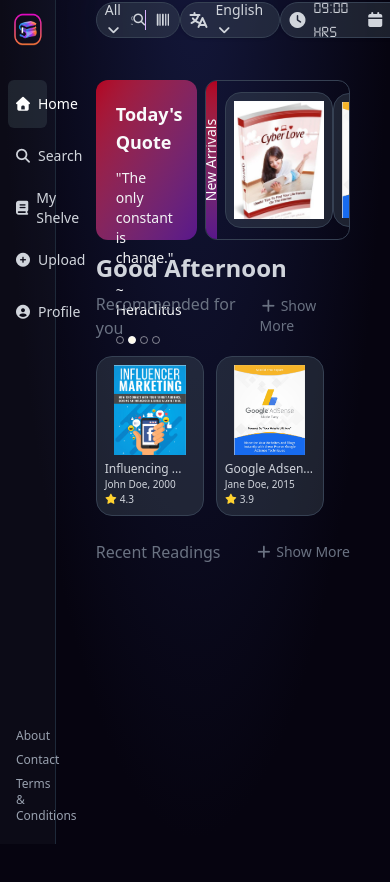
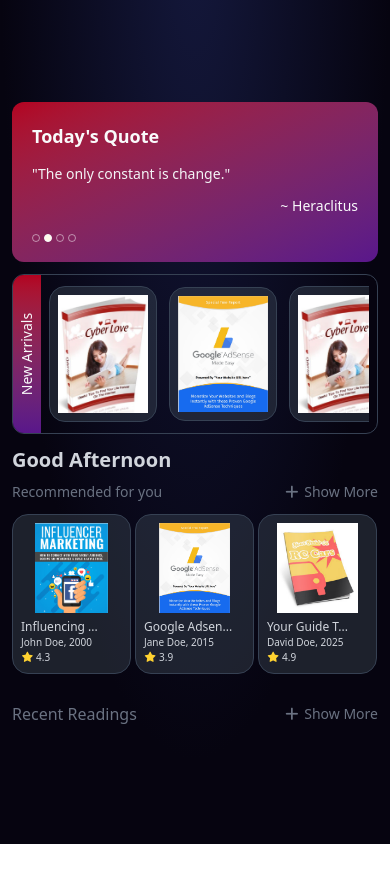
Before and after one commit to zimcodes1/E-Library, a React (Vite) app in the folder client/: page /home in a window 390 px wide. Shown: the top 882 px of the page. After the commit the page ends 844 px from the top, so only its background shows below. Built offline with nearby package versions, Linux system fonts and the light colour scheme.

Commit message:
feat: make homepage partly responsive for small screen devices

```diff
--- a/client/src/components/BookItem.tsx
+++ b/client/src/components/BookItem.tsx
@@ -5,7 +5,7 @@ function BookItem({bookImage, bookDetails }: { bookImage: string, bookDetails?:
     let bookTitle = bookDetails?.title
     if (bookDetails?.title !== undefined) {
         return (
-            <div className={`w-27 my-2 shrink-0 h-40 flex flex-col justify-start items-start p-2 bg-[#4857605a] border border-gray-700 rounded-2xl cursor-pointer overflow-hidden`} title={bookTitle}>
+            <div className={`w-27 max-sm:w-[32.5%] my-2 max-sm:my-1 shrink-0 h-40 flex flex-col justify-start items-start p-2 bg-[#4857605a] border border-gray-700 rounded-2xl cursor-pointer overflow-hidden`} title={bookTitle}>
                 <span className="flex w-fit mx-auto h-7/11"><img src={bookImage} className="h-full w-auto" alt="Addict" /></span>
                 <h3 className="text-xs text-gray-300 mt-1.5">{truncate(bookTitle, 12)}</h3>
                 <p className="text-[10px] text-gray-300">{bookDetails.author}, {bookDetails.year}</p>
--- a/client/src/components/SideMenu.tsx
+++ b/client/src/components/SideMenu.tsx
@@ -10,7 +10,7 @@ function SideMenu() {
         }`;
 
     return (
-        <div className="w-1/7 bg-[#48576019] h-full flex flex-col justify-start items-center px-2 fixed left-0 top-0 border-r border-gray-800">
+        <div className="w-1/7 max-sm:hidden bg-[#48576019] h-full flex flex-col justify-start items-center px-2 fixed left-0 top-0 border-r border-gray-800">
             <span className="flex w-full h-15 justify-start items-center">
                 <img src="/images/logo.png" alt="Logo" className="h-10" />
             </span>
--- a/client/src/components/TopMenu.tsx
+++ b/client/src/components/TopMenu.tsx
@@ -35,7 +35,7 @@ function TopMenu() {
 
 export function TopBar() {
     return (
-        <div className="w-6/7 backdrop-blur-3xl h-15 max-sm:h-10 flex justify-between items-center fixed top-0 right-0 px-10 z-50">
+        <div className="w-6/7 max-sm:hidden backdrop-blur-3xl h-15 max-sm:h-10 flex justify-between items-center fixed top-0 right-0 px-10 z-50">
             {/* Search Bar */}
             <span className="flex h-9 min-w-2/6 rounded-4xl bg-[#4857605a] justify-between items-center border border-gray-700">
                 <CustomSelect defaultValue="All" options={[{ value: "Book", label: "Book" }, { value: "Author", label: "Author" }]}></CustomSelect>
--- a/client/src/components/ui/NewArrivals.tsx
+++ b/client/src/components/ui/NewArrivals.tsx
@@ -16,7 +16,7 @@ const NewArrivals: React.FC<NewArrivalsProps> = ({ books }) => {
   const displayBooks = [...books, ...books];
 
   return (
-    <div className="w-[57%] h-full bg-transparent border border-gray-700 flex justify-between rounded-xl overflow-hidden group">
+    <div className="w-[57%] max-sm:w-full max-sm:h-40 max-sm:mt-3 h-full bg-transparent border border-gray-700 flex justify-between rounded-xl overflow-hidden group">
       {/* Sidebar Label */}
       <div className="w-1/13 h-full z-10 flex justify-center items-center bg-linear-to-b rounded-l-lg to-purple-900 from-[#b30220]">
         <p className="text-gray-50 text-sm -rotate-90 text-nowrap font-medium">
@@ -25,8 +25,8 @@ const NewArrivals: React.FC<NewArrivalsProps> = ({ books }) => {
       </div>
 
       {/* Scrolling Container */}
-      <div className="w-12/13 py-2 px-2 h-full flex overflow-hidden relative">
-        <div className="flex w-full items-center justify-evenly">
+      <div className="w-12/13 py-2 px-2 h-full flex relative">
+        <div className="flex w-full items-center justify-start gap-5 max-sm:gap-3 overflow-x-scroll no-scrollbar">
           {displayBooks.map((book, index) => (
             <div key={`${book.id}-${index}`} className="shrink-0">
               <BookItem bookImage={book.bookImage} />
--- a/client/src/components/ui/TodayQuote.tsx
+++ b/client/src/components/ui/TodayQuote.tsx
@@ -33,7 +33,7 @@ const TodayQuotes: React.FC<TodayQuotesProps> = ({ quotes }) => {
   const currentQuote = quotes[currentIndex];
 
   return (
-    <div className="w-4/10 h-full flex rounded-xl bg-linear-to-br to-purple-900 from-[#b30220] transition-colors duration-500">
+    <div className="w-4/10 h-full max-sm:h-40 max-sm:w-full flex rounded-xl bg-linear-to-br to-purple-900 from-[#b30220] transition-colors duration-500">
       <div className="w-full h-full flex flex-col p-5">
         <h1 className="text-lg text-gray-50 font-semibold">Today's Quote</h1>
 
--- a/client/src/pages/HomePage.tsx
+++ b/client/src/pages/HomePage.tsx
@@ -33,28 +33,28 @@ function HomePage() {
         // ... rest of your books
     ];
     return (
-        <div className="w-full flex justify-end items-center bgImage min-h-dvh max-h-fit pb-10">
+        <div className="w-full flex justify-end items-center bgImage min-h-screen max-sm:h-fit pb-10">
             {/* Side Navigation Menu */}
             <SideMenu />
-            <div className="w-6/7 h-full flex flex-col px-10 pt-5 relative">
+            <div className="w-6/7 max-sm:w-full max-sm:px-3 h-full max-sm:h-fit flex flex-col px-10 pt-5 relative">
                 {/* Topbar component for Search Feature, Language Switch ... */}
                 <TopBar />
                 {/* Main Contents */}
-                <div className="w-full h-full flex mt-15 flex-col">
+                <div className="w-full h-full flex mt-15 max-sm:mt-3 flex-col">
                     {/* Today's Quote and New arrivals Section */}
-                    <div className="w-full h-40 flex justify-between items-center">
+                    <div className="w-full h-40 flex max-sm:h-fit max-sm:flex-col justify-between items-center">
                         <TodayQuotes quotes={data}></TodayQuotes>
                         {/* New Arrivals */}
                         <NewArrivals books={arrivalBooks}></NewArrivals>
                     </div>
-                    <h1 className="text-2xl font-semibold text-gray-300 mt-3 mb-2">Good {HourTime}</h1>
-                    <div className="w-full h-150 flex flex-col">
-                        <span className="flex justify-between items-center text-gray-500">
+                    <h1 className="text-2xl max-sm:text-xl font-semibold text-gray-300 mt-3 mb-2">Good {HourTime}</h1>
+                    <div className="w-full h-150 max-sm:h-fit flex flex-col">
+                        <span className="flex justify-between items-center text-gray-500 max-sm:text-sm">
                             <h3>Recommended for you</h3>
                             <p className="cursor-pointer text-sm" onClick={() => { (containerHeight[0] == 'h-44') ? setContainerHeight(['h-fit', 'Show Less', 'fa-minus']) : setContainerHeight(['h-44', 'Show More', 'fa-plus']) }}> <i className={`fa ${containerHeight[2]}`}></i> {containerHeight[1]}</p>
                         </span>
                         <div className="w-full h-fit mt-2 flex flex-col">
-                            <div className={`w-full ${containerHeight[0]} overflow-hidden flex justify-start flex-wrap gap-3 transition-all duration-300`}>
+                            <div className={`w-full ${containerHeight[0]} overflow-hidden flex justify-start flex-wrap gap-3 max-sm:gap-1 transition-all duration-300`}>
                                 <BookItem bookImage="/images/books/audience.png" bookDetails={{ title: 'Influencing Marketing', author: 'John Doe', year: 2000, rating: 4.3 }}></BookItem>
                                 <BookItem bookImage="/images/books/google_adsense.png" bookDetails={{ title: 'Google Adsense explained', author: 'Jane Doe', year: 2015, rating: 3.9 }}></BookItem>
                                 <BookItem bookImage="/images/books/rc_cars.png" bookDetails={{ title: 'Your Guide To RC Cars', author: 'David Doe', year: 2025, rating: 4.9 }}></BookItem>
```
